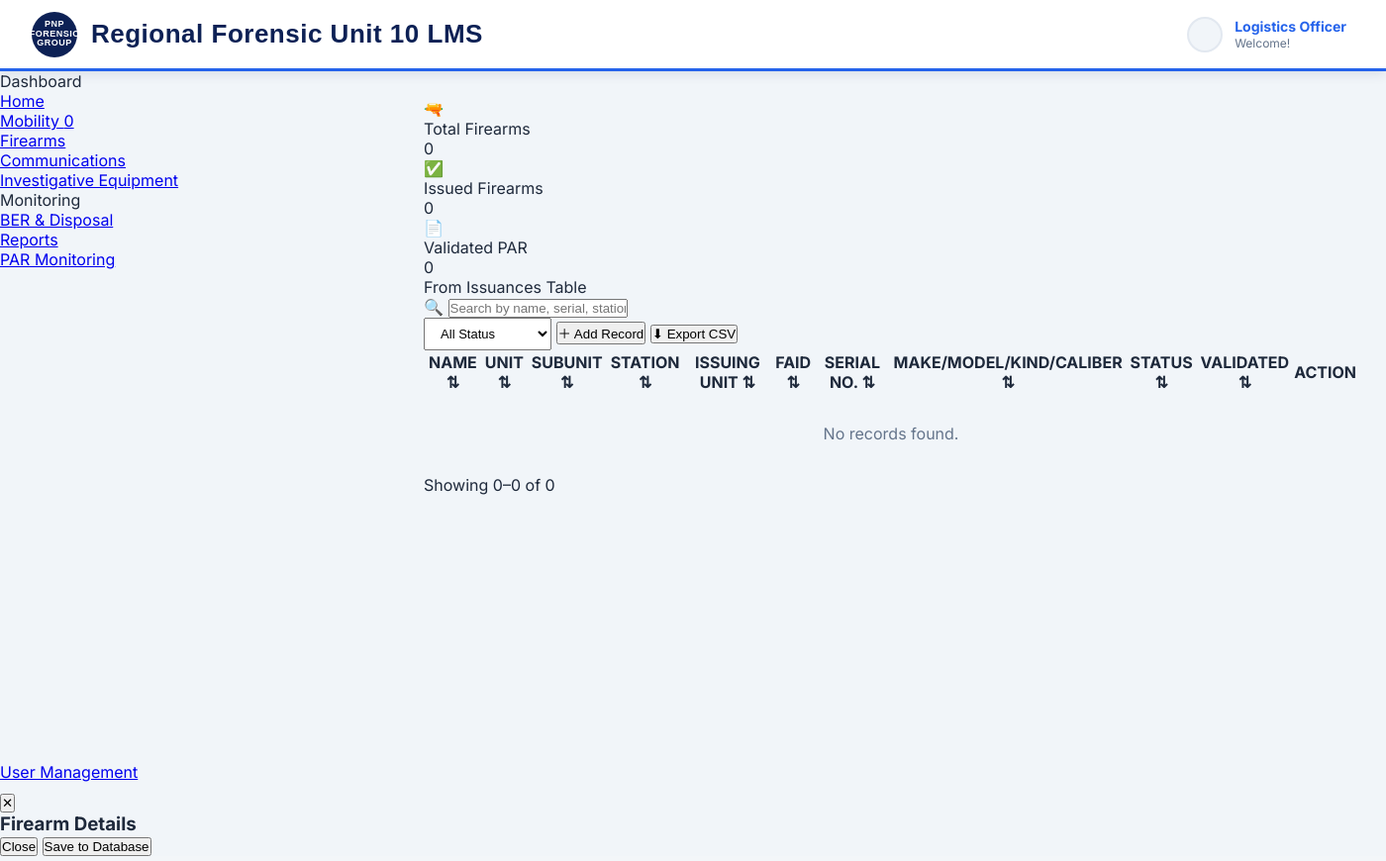
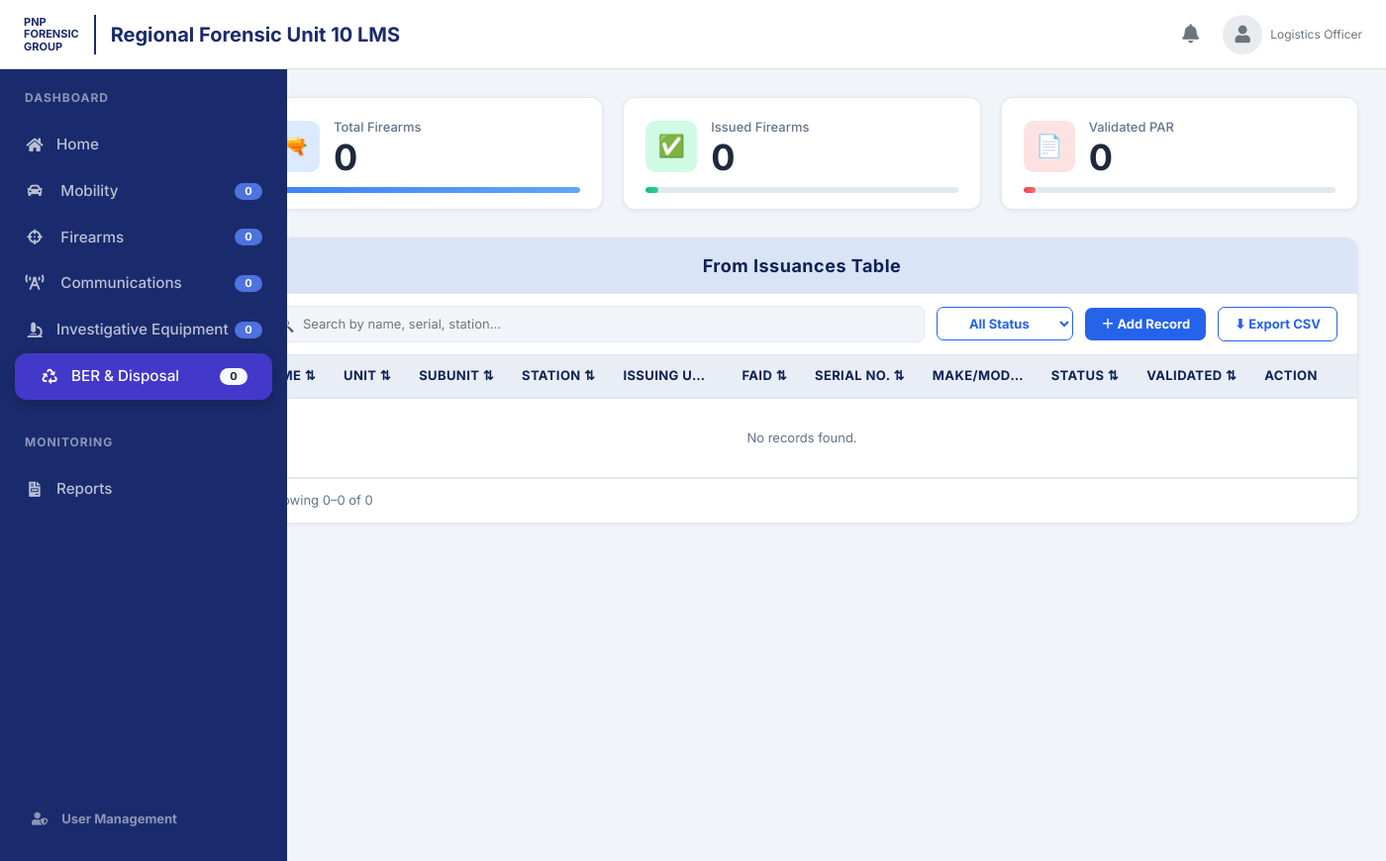
Before and after one commit to 2502-XU-CSCC22A/Region-10-Forensic-Unit---LMS, a Django app: page /firearms/ in a window 1400 px wide. Shown: the whole page at 99% size. Run offline with Django 5.2, Linux system fonts and the light colour scheme; data that the repository does not hold is empty; some libraries are stand-ins or nearby versions.

Commit message:
Firearms: Added header and sidebar UI changes

```diff
--- a/firearms/static/firearms/css/firearms_main.css
+++ b/firearms/static/firearms/css/firearms_main.css
@@ -319,3 +319,68 @@ td:last-child, th:last-child {
   overflow-x: auto;
   -webkit-overflow-scrolling: touch;
 }
+
+.navbar-header {
+  height: 70px;
+  background-color: #ffffff;
+  border-bottom: 1px solid #e0e0e0;
+  width: 100%;
+}
+
+/* Brand Styles (Left) */
+.header-logo {
+  font-size: 11px;
+  font-weight: 800;
+  line-height: 1.1;
+  color: #1a2b6d;
+  text-transform: uppercase;
+}
+
+.header-divider {
+  height: 40px;
+  width: 2px;
+  background-color: #1a2b6d;
+  margin: 0 15px;
+}
+
+.header-title {
+  font-size: 1.25rem;
+  font-weight: 700;
+  color: #1a2b6d;
+  margin: 0;
+}
+
+/* User Section Styles (Right) */
+.notification-wrapper i {
+  font-size: 1.2rem;
+  cursor: pointer;
+}
+
+.user-avatar {
+  width: 40px;
+  height: 40px;
+  background-color: #e9ecef;
+  border-radius: 50%;
+  font-size: 1.1rem;
+}
+
+.user-text {
+  display: flex;
+  flex-direction: column;
+  justify-content: center;
+}
+
+.user-name {
+  color: #2563eb;
+  font-size: 14px;
+  line-height: 1.2;
+}
+
+.user-role {
+  font-size: 12px;
+  line-height: 1;
+}
+
+.layout {
+  display: flex;
+}
--- a/firearms/static/firearms/css/firearms_sidebar.css
+++ b/firearms/static/firearms/css/firearms_sidebar.css
@@ -1,80 +1,84 @@
-aside {
-  width: var(--sidebar-w);
-  background: var(--navy);
-  min-height: calc(100vh - var(--header-h));
+:root {
+  --pnp-blue: #1a237e;
+  --sidebar-width: 290px;
+  --figma-active: #4338ca;
+}
+
+body {
+  background-color: #f8f9fc;
+  overflow-x: hidden;
+  font-family: 'Inter', sans-serif;
+}
+
+#sidebar {
+  width: var(--sidebar-width);
+  height: 100vh;
   position: fixed;
-  top: var(--header-h);
-  left: 0;
-  bottom: 0;
-  overflow-y: auto;
-  padding-top: 12px;
+  background: #1a2b6d;
+  color: white;
+  transition: all 0.3s;
+  z-index: 1000;
   display: flex;
   flex-direction: column;
+  overflow-y: auto;
 }
 
-.nav-section-label {
-  font-family: 'Inter', sans-serif;
-  font-size: 11px;
-  font-weight: 700;
-  letter-spacing: 1.8px;
-  text-transform: uppercase;
-  color: rgba(255, 255, 255, .4);
-  padding: 16px 20px 6px;
+#sidebar .sidebar-header {
+  padding: 30px 20px;
+  text-align: center;
 }
 
-.nav-item {
+#sidebar ul.components {
+  padding: 10px 0;
+}
+
+#sidebar ul p {
+  color: #fff;
+  padding: 10px 25px;
+  font-weight: bold;
+  font-size: 0.75em;
+  text-transform: uppercase;
+  opacity: 0.5;
+  letter-spacing: 1px;
+  margin-bottom: 5px;
+}
+
+#sidebar ul li a {
+  padding: 12px 25px;
   display: flex;
   align-items: center;
-  gap: 11px;
-  padding: 11px 20px;
-  color: rgba(255, 255, 255, .75);
-  font-size: 14px;
-  font-weight: 500;
-  cursor: pointer;
-  border-left: 3px solid transparent;
-  transition: background .2s, color .2s, border-color .2s;
-  position: relative;
+  justify-content: space-between;
+  color: rgba(255, 255, 255, 0.7);
   text-decoration: none;
+  font-size: 0.95em;
+  transition: 0.2s;
 }
 
-.nav-item:hover {
-  background: rgba(255, 255, 255, .07);
-  color: #fff;
+#sidebar ul li.active>a {
+  color: #fff !important;
+  background: var(--figma-active);
+  border-radius: 12px;
+  margin: 0 15px;
+  font-weight: 700;
+  box-shadow: 0 4px 12px rgba(0, 0, 0, 0.2);
 }
 
-.nav-item.active {
-  background: var(--accent);
+#sidebar ul li a:hover:not(.active) {
   color: #fff;
-  border-left-color: #93c5fd;
+  background: rgba(255, 255, 255, 0.1);
+  border-radius: 12px;
+  margin: 0 15px;
 }
 
-.nav-icon {
-  width: 18px;
+#sidebar ul li a i {
+  margin-right: 12px;
+  width: 20px;
   text-align: center;
-  flex-shrink: 0;
 }
 
-.nav-badge {
-  margin-left: auto;
-  background: var(--accent-2);
-  color: #fff;
-  border-radius: 12px;
-  padding: 1px 8px;
-  font-size: 11px;
-  font-weight: 600;
+.sidebar-item-label {
+  flex-grow: 1;
+  font-weight: 500;
+  font-family: 'Inter', sans-serif;
+  margin: 0;
 }
-
-.nav-item.active .nav-badge {
-  background: rgba(255, 255, 255, .25);
-}
-
-.nav-divider {
-  border: none;
-  border-top: 1px solid rgba(255, 255, 255, .1);
-  margin: 8px 0;
-}
-
-aside .bottom-nav {
-  margin-top: auto;
-  border-top: 1px solid rgba(255, 255, 255, .1);
-}
--- a/firearms/templates/firearms/firearms_main.html
+++ b/firearms/templates/firearms/firearms_main.html
@@ -6,9 +6,15 @@
   <meta name="viewport" content="width=device-width, initial-scale=1.0"/>
   <title>Regional Forensic Unit 10 LMS &#8211; Firearms</title>
 
+  <link rel="stylesheet" href="https://maxcdn.bootstrapcdn.com/bootstrap/4.5.2/css/bootstrap.min.css" />
+  <link rel="stylesheet" href="https://cdnjs.cloudflare.com/ajax/libs/font-awesome/5.15.4/css/all.min.css" />
+
   <link href="https://fonts.googleapis.com/css2?family=Inter:wght@200;400;500;700&display=swap" rel="stylesheet" />
-  <link rel="stylesheet" href="{% static 'firearms/firearms_main.css' %}" />
-  <link rel="stylesheet" href="{% static 'firearms/firearms_sidebar.css' %}" />
+  <script src="https://unpkg.com/@phosphor-icons/web"></script>
+
+  <link href="https://fonts.googleapis.com/css2?family=Inter:wght@200;400;500;700&display=swap" rel="stylesheet" />
+  <link rel="stylesheet" href="{% static 'firearms/css/firearms_main.css' %}" />
+  <link rel="stylesheet" href="{% static 'firearms/css/firearms_sidebar.css' %}" />
 
   <style>
 
@@ -40,49 +46,7 @@
       overflow-x: hidden;
     }
 
-    header {
-      position: fixed; top: 0; left: 0; right: 0; z-index: 100;
-      height: var(--header-h);
-      background: var(--white);
-      border-bottom: 3px solid var(--accent);
-      display: flex; align-items: center; justify-content: space-between;
-      padding: 0 24px 0 0;
-      box-shadow: 0 2px 12px rgba(13,33,85,.12);
-    }
-    .header-brand {
-      display: flex; align-items: center; gap: 14px;
-      padding: 0 20px;
-      margin: 8px 20px 8px 12px;
-      border-radius: 6px;
-      height: 54px;
-    }
-    .header-logo {
-      width: 46px; height: 46px;
-      background: var(--navy); border-radius: 50%;
-      display: flex; align-items: center; justify-content: center;
-      color: #fff; font-family: 'Rajdhani', sans-serif;
-      font-size: 9px; font-weight: 700; text-align: center;
-      line-height: 1.1; padding: 4px; letter-spacing: .5px;
-    }
-    .header-title {
-      font-family: 'Rajdhani', sans-serif;
-      font-size: 26px; font-weight: 700;
-      color: var(--navy); letter-spacing: .5px;
-    }
-    .header-user {
-      display: flex; align-items: center; gap: 12px;
-      border-radius: 8px; padding: 8px 16px; min-width: 170px;
-    }
-    .user-avatar {
-      width: 36px; height: 36px;
-      background: var(--bg); border-radius: 50%;
-      border: 2px solid var(--border);
-    }
-    .user-info   { line-height: 1.3; }
-    .user-role   { font-weight: 600; font-size: 14px; color: var(--accent); }
-    .user-greet  { font-size: 12px; color: var(--muted); }
-
-    .layout { display: flex; padding-top: var(--header-h); min-height: 100vh; }
+    .layout { display: flex; min-height: 100vh; }
     main    { margin-left: var(--sidebar-w); flex: 1; padding: 28px 28px 40px; }
 
     ::-webkit-scrollbar { width: 6px; height: 6px; }
@@ -93,16 +57,54 @@
 </head>
 <body>
 {% csrf_token %}
-<header>
-  <div class="header-brand">
-    <div class="header-logo">PNP<br>FORENSIC<br>GROUP</div>
-    <span class="header-title">Regional Forensic Unit 10 LMS</span>
+<header class="navbar-header d-flex align-items-center justify-content-between px-4">
+  <div class="header-brand d-flex align-items-center">
+    <div class="header-logo">
+      PNP<br />FORENSIC<br />GROUP
+    </div>
+    <div class="header-divider"></div>
+    <h1 class="header-title">Regional Forensic Unit 10 LMS</h1>
   </div>
-  <div class="header-user">
-    <div class="user-avatar"></div>
-    <div class="user-info">
-      <div class="user-role">Logistics Officer</div>
-      <div class="user-greet">Welcome!</div>
+
+  <div class="header-user d-flex align-items-center">
+    <div class="notification-wrapper mr-4">
+      <i class="fas fa-bell {% if upcoming_pms > 0 or upcoming_repairs > 0 %}
+
+
+
+
+
+          text-danger
+
+
+
+
+
+        {% else %}
+
+
+
+
+
+          text-muted
+
+
+
+
+
+        {% endif %}">
+
+      </i>
+    </div>
+
+    <div class="profile-group d-flex align-items-center">
+      <div class="user-avatar d-flex align-items-center justify-content-center">
+        <i class="fas fa-user text-muted"></i>
+      </div>
+      <div class="user-text ml-2">
+        <div class="user-name font-weight-bold">{{ user.get_full_name|default:user.username }}</div>
+        <div class="user-role text-muted">Logistics Officer</div>
+      </div>
     </div>
   </div>
 </header>
--- a/firearms/templates/firearms/firearms_sidebar.html
+++ b/firearms/templates/firearms/firearms_sidebar.html
@@ -2,75 +2,40 @@
   <ul class="list-unstyled components">
     <p>Dashboard</p>
     <li>
-      <a href="{% url 'dashboard:dashboard_view' %}">
-        <i class="fas fa-home"></i>
-        <span class="sidebar-item-label">Home</span>
+      <a href="{% url 'dashboard:dashboard_view'%}"><i class="fas fa-home"></i> <span class="sidebar-item-label">Home</span></a>
+    </li>
+
+    <li>
+      <a href="{% url 'mobility:vehicle_management' %}">
+        <span><i class="fas fa-car"></i> <span class="sidebar-item-label">Mobility</span></span>
+        <span class="badge badge-primary badge-pill" style="background-color: #4e73df;">{{ vehicle_all|default:'0' }}</span>
       </a>
     </li>
 
     <li>
-      <a href="{% url 'mobility:vehicle_management' %}">
-        <span>
-          <i class="fas fa-car"></i>
-          <span class="sidebar-item-label">Mobility</span>
-        </span>
-        <span class="badge badge-light badge-pill">{{ total_vehicles|default:'0' }}</span>
-      </a>
+      <a href="{% url 'firearms:index' %}"><span><i class="fas fa-crosshairs"></i> <span class="sidebar-item-label">Firearms</span></span>
+      <span class="badge badge-primary badge-pill" style="background-color: #4e73df;">{{ vehicle_all|default:'0' }}</span></a>
     </li>
-
+    <li>
+      <a href="{% url 'communications:communications_list' %}"><span><i class="fas fa-broadcast-tower"></i> <span class="sidebar-item-label">Communications</span></span>
+        <span class="badge badge-primary badge-pill" style="background-color: #4e73df;">{{ comms_all|default:'0' }}</a>
+    </li>
+    <li>
+      <a href="#"><i class="fas fa-microscope"></i> <span class="sidebar-item-label">Investigative Equipment</span>
+        <span class="badge badge-primary badge-pill" style="background-color: #4e73df;">{{ total_vehicles|default:'0' }}</a>
+    </li>
     <li class="active">
-      <a href="{% url 'firearms:index' %}">
-        <span>
-          <i class="fas fa-crosshairs"></i>
-          <span class="sidebar-item-label">Firearms</span>
-        </span>
-      </a>
-    </li>
-
-    <li>
-      <a href="{% url 'communications:communications_list' %}">
-        <span>
-          <i class="fas fa-broadcast-tower"></i>
-          <span class="sidebar-item-label">Communications</span>
-        </span>
-      </a>
-    </li>
-
-    <li>
-      <a href="#">
-        <i class="fas fa-microscope"></i>
-        <span class="sidebar-item-label">Investigative Equipment</span>
-      </a>
+      <a href="{% url 'disposal:disposal_list' %}"><i class="fas fa-recycle"></i> <span class="sidebar-item-label">BER & Disposal</span>
+        <span class="badge badge-light badge-pill">{{ total_ber|default:'0' }}</span></a>
     </li>
 
     <p class="mt-4">Monitoring</p>
-
     <li>
-      <a href="{% url 'disposal:disposal_list' %}">
-        <i class="fas fa-recycle"></i>
-        <span class="sidebar-item-label">BER & Disposal</span>
-      </a>
+      <a href="{% url 'disposal:history_log' %}"><i class="fas fa-file-invoice"></i> <span class="sidebar-item-label">Reports</span></a>
     </li>
-
-    <li>
-      <a href="#">
-        <i class="fas fa-file-invoice"></i>
-        <span class="sidebar-item-label">Reports</span>
-      </a>
-    </li>
-
-    <li>
-      <a href="#">
-        <i class="fas fa-clipboard-list"></i>
-        <span class="sidebar-item-label">PAR Monitoring</span>
-      </a>
-    </li>
-
   </ul>
 
   <div class="p-3" style="position: absolute; bottom: 10px; width: 100%;">
-    <a href="#" class="btn btn-link btn-block text-white-50 text-decoration-none text-left small">
-      <i class="fas fa-user-shield mr-2"></i> User Management
-    </a>
+    <a href="#" class="btn btn-link btn-block text-white-50 text-decoration-none text-left small"><i class="fas fa-user-shield mr-2"></i> User Management</a>
   </div>
 </nav>
```
